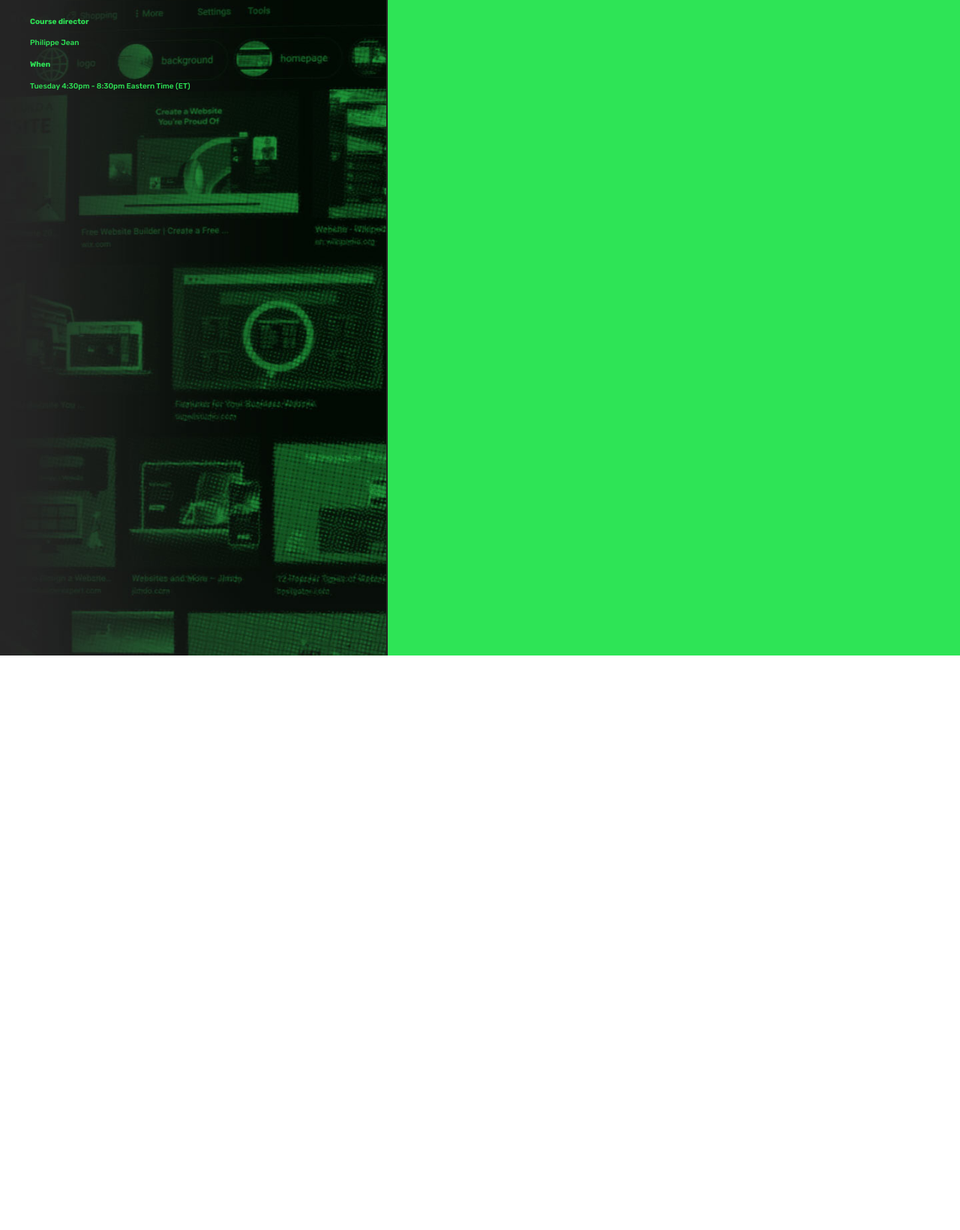
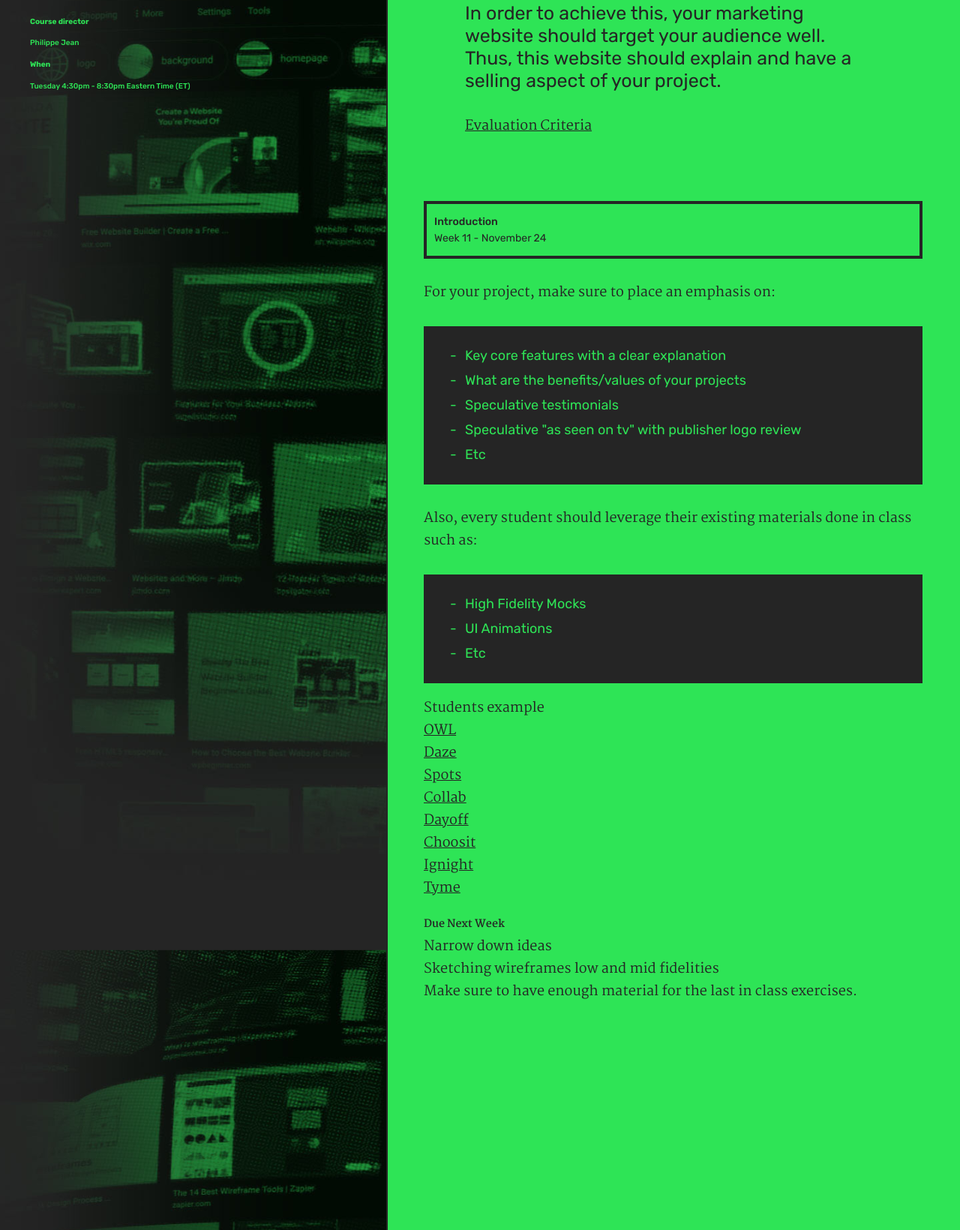
Before and after one commit to yorkdesign/YSDN4003-F20, a plain HTML site: page assignment4.html in a window 1280 px wide. Shown: the part 511-2151 px from the top of the page at 75% size. Before the commit the page ends 1385 px from the top, so only its background shows below. Drawn offline with Linux system fonts and the light colour scheme.

Commit message:
Push Tuesday
Tuesday

```diff
--- a/assignment4.html
+++ b/assignment4.html
@@ -60,21 +60,61 @@
 				<span class="right">Assignment #4 - Final Vision</span>
 			</div>
 			<div class="heading">
-				<h1>Students will focus on attracting potential future audiences for their projects.</h1>
+				<h1>Students will focus on attracting potential future audiences for their projects by creating a digital marketing website</h1>
 			</div>
 		</div>
 		<div class="content">
 			<div class="wrapper">
 			<div class="description">
 				<div class="tab">
-					<p>Available November 24</p>
-
+					<p>In order to achieve this, your marketing website should target your audience well. Thus, this website should explain and have a selling aspect of your project.</p><a href="files/YSDN4003-Assignement4.pdf" target="_blank">Evaluation Criteria</a></p>
 				</div>
 			</div>
 			<div class="article">
 
 				<div class="article-content">
-					<div class="space"></div>
+					<div class="date-block">
+					<h5>Introduction</h5>
+					<p class="date">Week 11 - November 24</p>
+					</div>
+					<p>For your project, make sure to place an emphasis on:</p>
+					<div class="answers">
+						<ul>
+							<li>Key core features with a clear explanation</li>
+							<li>What are the benefits/values of your projects</li>
+							<li>Speculative testimonials</li>
+							<li>Speculative "as seen on tv" with publisher logo review</li>
+							<li>Etc</li>
+						</ul>
+					</div>
+					<p>Also, every student should leverage their existing materials done in class such as:</p>
+					<div class="answers">
+						<ul>
+							<li>High Fidelity Mocks</li>
+							<li>UI Animations</li>
+							<li>Etc</li>
+						</ul>
+					</div>
+
+					<ul>
+						<li>Students example</li>
+						<li><a href="http://owl-app.surge.sh/" target="_blank">OWL</a></li>
+						<li><a href="https://daze.netlify.app/" target="_blank">Daze</a></li>
+						<li><a href="http://digital-locker.design.yorku.ca/4003Af17/dsheahan/finalsite/index.html" target="_blank">Spots</a></li>
+						<li><a href="http://digital-locker.design.yorku.ca/4003Af18/ghansi/marketing-website/index.html" target="_blank">Collab</a></li>
+						<li><a href="http://digital-locker.design.yorku.ca/4003Af18/omarcello/marketingsite-final/index.html" target="_blank">Dayoff</a></li>
+						<li><a href="http://digital-locker.design.yorku.ca/4003Af18/anoble/website/project5/index.html" target="_blank">Choosit</a></li>
+						<li><a href="https://asitu.github.io/ignight-app/" target="_blank">Ignight</a></li>
+						<li><a href="https://tyme-marketing.webflow.io/" target="_blank">Tyme</a></li>
+
+					</ul>
+
+					<ul class="black">
+							<li class="bold">Due Next Week</li>
+							<li>Narrow down ideas</li>
+							<li>Sketching wireframes low and mid fidelities</li>
+							<li>Make sure to have enough material for the last in class exercises.</li>
+					</ul>
 				</div>
 			</div>
 
```
Also changed, not shown: index.html (+25 -0 lines), 1 other file.
